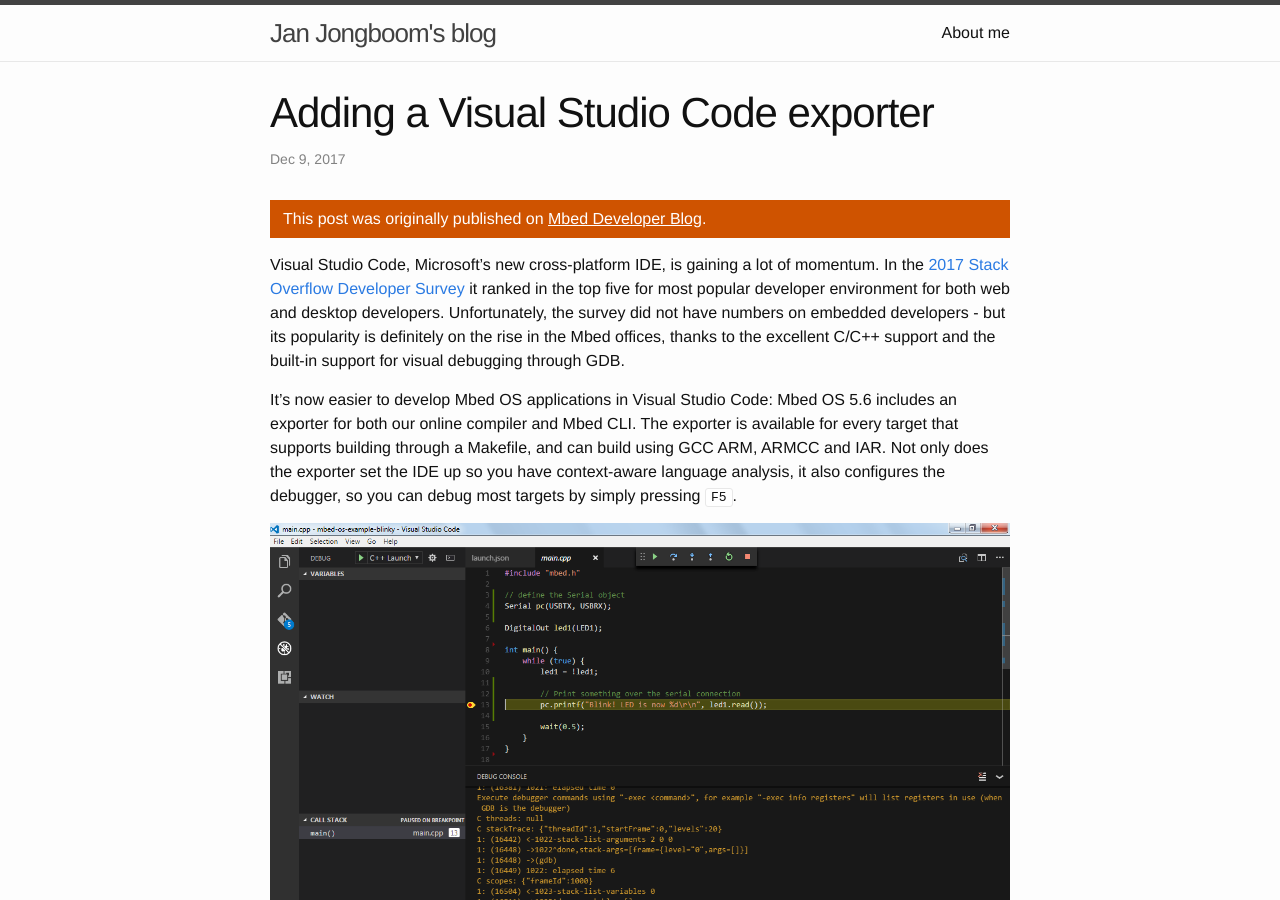
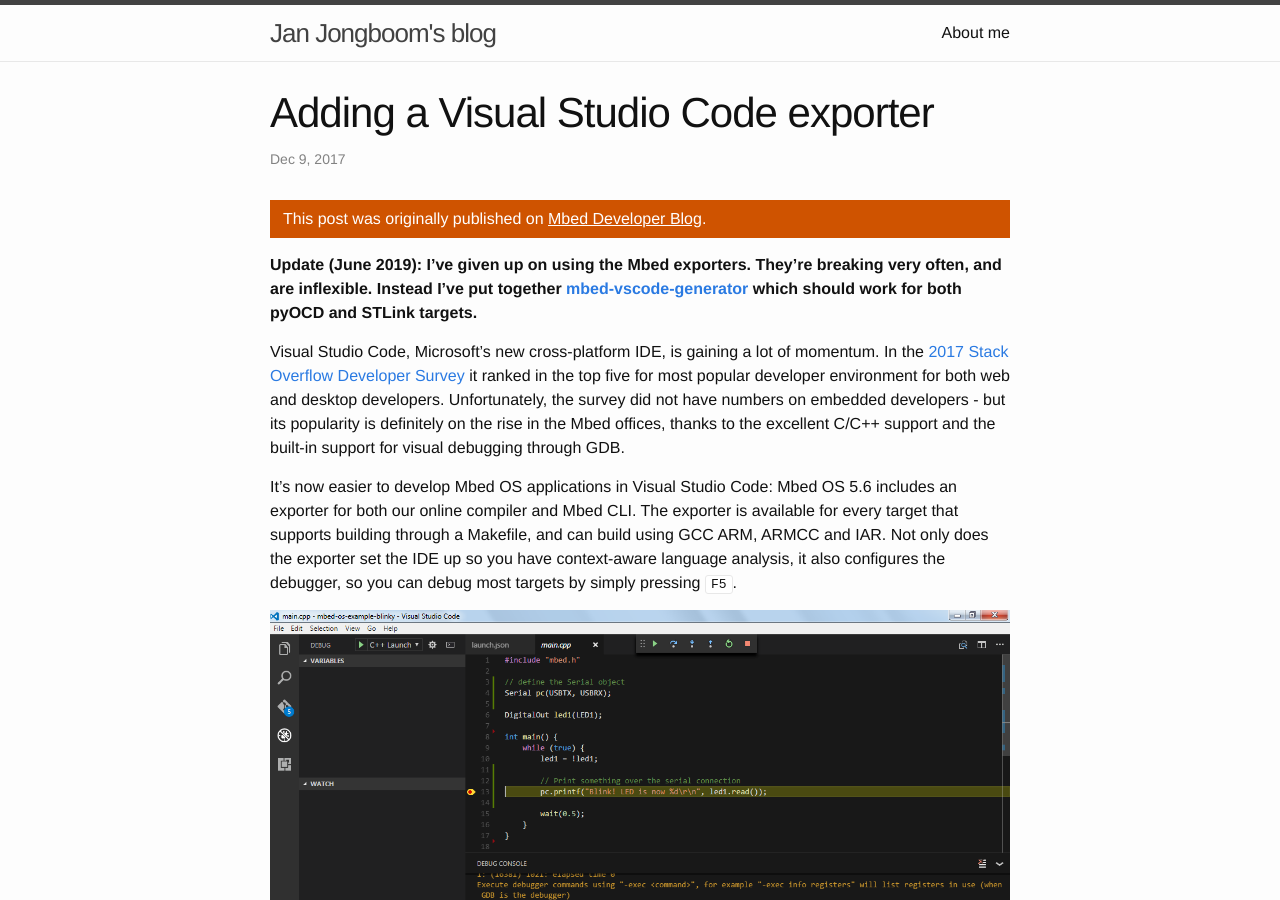
Before and after one commit to janjongboom/blog.janjongboom.com, a Jekyll site: the page built from _posts/2017-12-09-vscode-exporter.md, in a window 1280 px wide and 900 px high. Built offline with Jekyll 4.4.1, drawn with Linux system fonts in a browser that asks for light colours.

Commit message:
Update on vscode blog post

```diff
--- a/_posts/2017-12-09-vscode-exporter.md
+++ b/_posts/2017-12-09-vscode-exporter.md
@@ -6,6 +6,8 @@
 originalUrl: https://os.mbed.com/blog/entry/Adding-a-Visual-Studio-Code-exporter/
 originalName: "Mbed Developer Blog"
 ---
+
+**Update (June 2019): I've given up on using the Mbed exporters. They're breaking very often, and are inflexible. Instead I've put together [mbed-vscode-generator](https://github.com/janjongboom/mbed-vscode-generator) which should work for both pyOCD and STLink targets.**
 
 Visual Studio Code, Microsoft's new cross-platform IDE, is gaining a lot of momentum. In the [2017 Stack Overflow Developer Survey](https://stackoverflow.com/insights/survey/2017#technology-most-popular-developer-environments-by-occupation) it ranked in the top five for most popular developer environment for both web and desktop developers. Unfortunately, the survey did not have numbers on embedded developers - but its popularity is definitely on the rise in the Mbed offices, thanks to the excellent C/C++ support and the built-in support for visual debugging through GDB.
 
```
